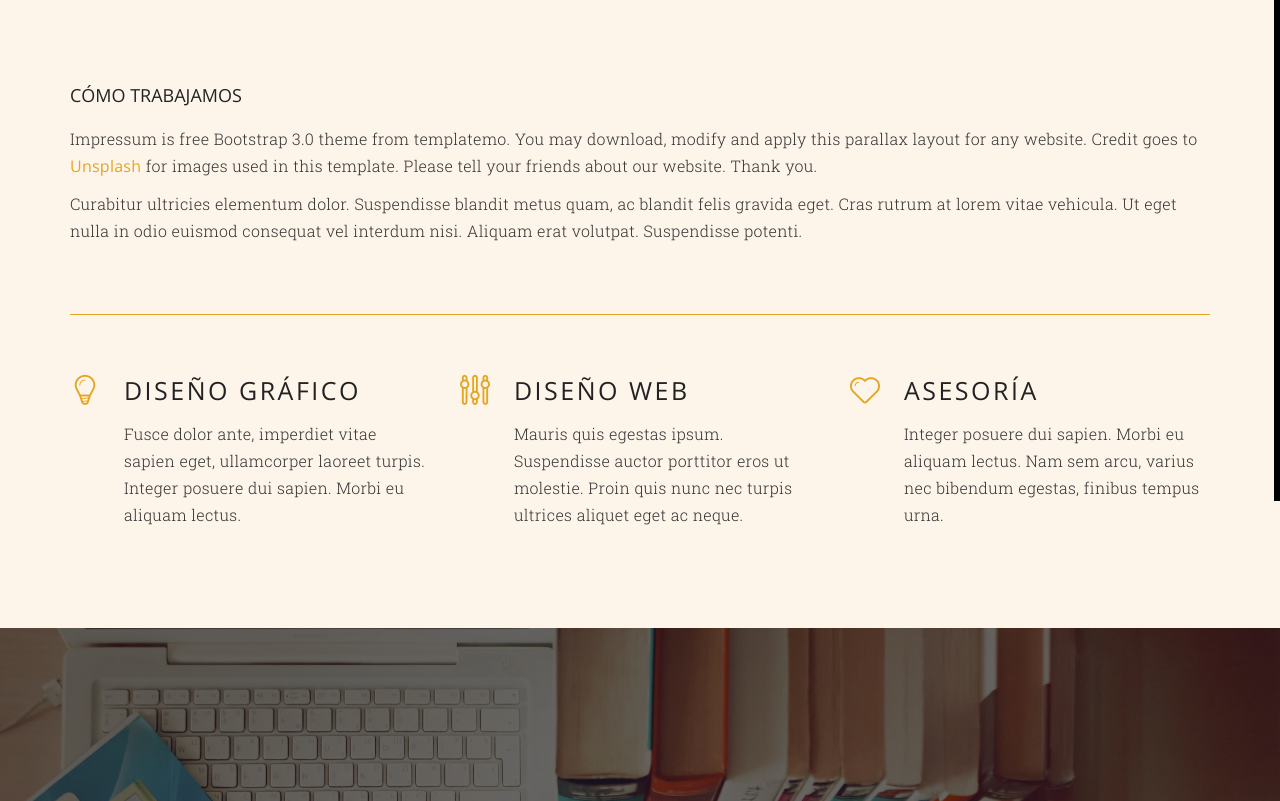
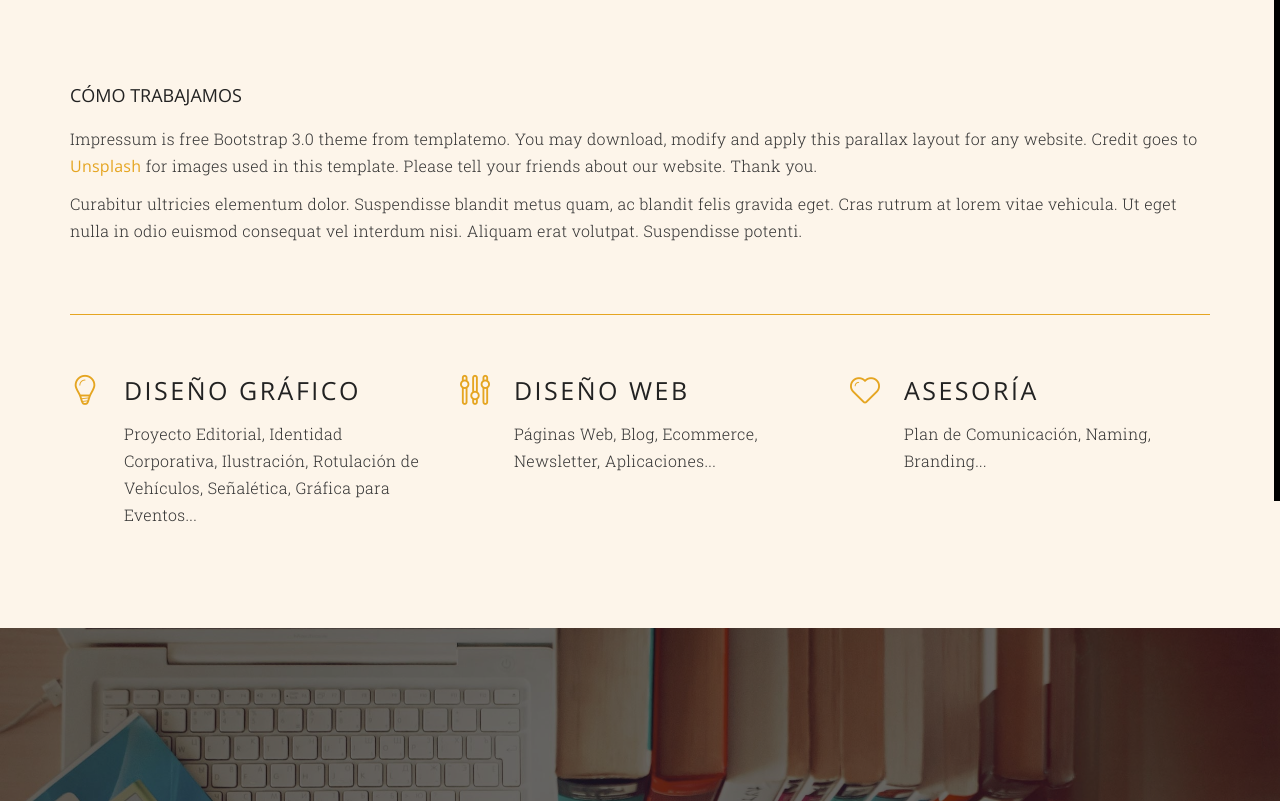
Before and after one commit to ElDav1d/Frontspiracy_V1, a plain HTML site: page index.html in a window 1280 px wide. Shown: the part 299-1100 px from the top of the page. Drawn offline with nearby package versions, Linux system fonts and the light colour scheme; a web font is replaced by a local one.

Commit message:
Including Features

```diff
--- a/index.html
+++ b/index.html
@@ -217,7 +217,7 @@
 			<span class="feature-icon"><i class="li_bulb"></i></span>
 			<div class="feature-info">
 			    <h1 class="feature-title">Diseño Gráfico</h1>
-			    <p>Fusce dolor ante, imperdiet vitae sapien eget, ullamcorper laoreet turpis. Integer posuere dui sapien. Morbi eu aliquam lectus.</p>
+			    <p>Proyecto Editorial, Identidad Corporativa, Ilustración, Rotulación de Vehículos, Señalética, Gráfica para Eventos...</p>
 			</div>
 		    </div>
 
@@ -225,7 +225,7 @@
 			<span class="feature-icon"><i class="li_params"></i></span>
 			<div class="feature-info">
 			    <h1 class="feature-title">Diseño Web</h1>
-			    <p>Mauris quis egestas ipsum. Suspendisse auctor porttitor eros ut molestie. Proin quis nunc nec turpis ultrices aliquet eget ac neque.</p>
+			    <p>Páginas Web, Blog, Ecommerce, Newsletter, Aplicaciones...</p>
 			</div>
 		    </div>
 
@@ -233,7 +233,7 @@
 			<span class="feature-icon"><i class="li_heart"></i></span>
 			<div class="feature-info">
 			    <h1 class="feature-title">Asesoría</h1>
-			    <p>Integer posuere dui sapien. Morbi eu aliquam lectus. Nam sem arcu, varius nec bibendum egestas, finibus tempus urna.</p>
+			    <p>Plan de Comunicación, Naming, Branding...</p>
 			</div>
 		    </div>
 
```
